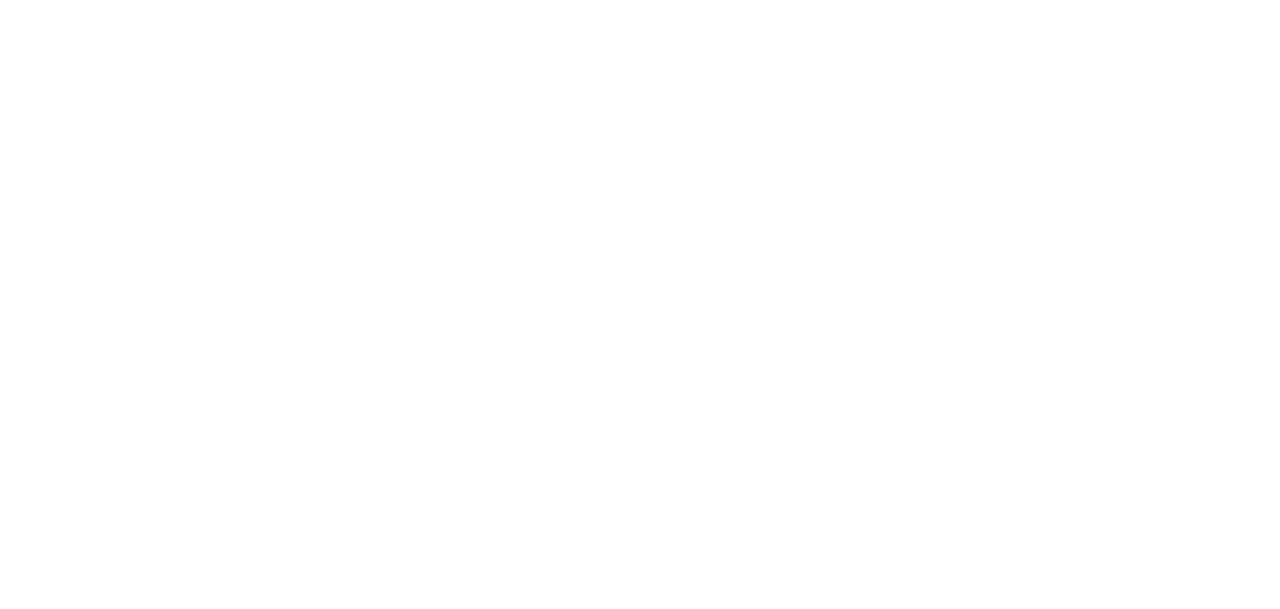
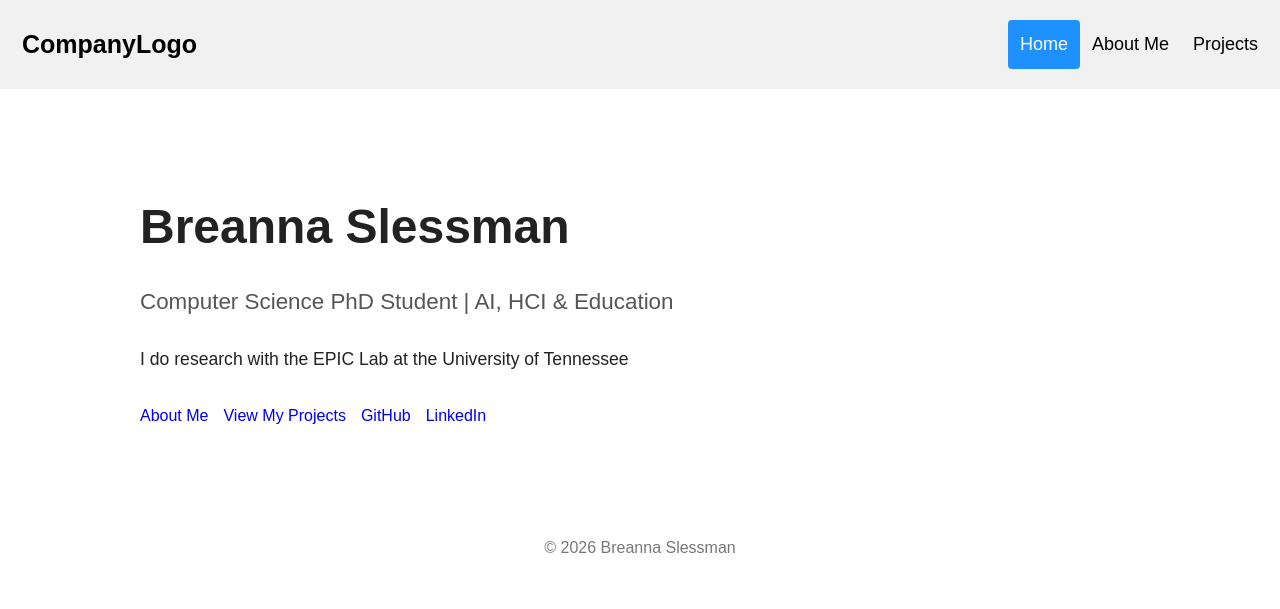
Before and after one commit to breanna-s/breanna-s.github.io, a plain HTML site: page projects.html in a window 1280 px wide. Drawn offline with Linux system fonts and the light colour scheme.

Commit message:
Trying to update the navigation?

```diff
--- a/about.html
+++ b/about.html
@@ -0,0 +1,47 @@
+<!DOCTYPE html>
+<html lang="en">
+
+<head>
+    <meta charset="UTF-8">
+    <meta name="viewport" content="width=device-width, initial-scale=1.0">
+
+    <title>Breanna Slessman</title>
+
+    <link rel="stylesheet" href="styles.css">
+</head>
+
+<body>
+
+    <div class="header">
+      <a href="#default" class="logo">CompanyLogo</a>
+      <div class="header-right">
+        <a class="active" href="#index">Home</a>
+        <a href="#about">About Me</a>
+        <a href="#projects">Projects</a>
+      </div>
+    </div>
+
+    <main>
+
+        <section class="hero">
+            <h1>Breanna Slessman</h1>
+
+            <p>
+                I am a Computer Science PhD student at the University
+                of Tennessee researching human-centered AI, education,
+                and human-computer interaction.
+            <br>
+                I also have many skills and interests outside of computer science,
+                including digital art and writing.
+            </p>
+
+        </section>
+
+    </main>
+
+    <footer>
+        <p>© 2026 Breanna Slessman</p>
+    </footer>
+
+</body>
+</html>
--- a/projects.html
+++ b/projects.html
@@ -0,0 +1,53 @@
+<!DOCTYPE html>
+<html lang="en">
+
+<head>
+    <meta charset="UTF-8">
+    <meta name="viewport" content="width=device-width, initial-scale=1.0">
+
+    <title>Breanna Slessman</title>
+
+    <link rel="stylesheet" href="styles.css">
+</head>
+
+<body>
+
+    <div class="header">
+      <a href="#default" class="logo">CompanyLogo</a>
+      <div class="header-right">
+        <a class="active" href="#index">Home</a>
+        <a href="#about">About Me</a>
+        <a href="#projects">Projects</a>
+      </div>
+    </div>
+
+    <main>
+
+        <section class="hero">
+            <h1>Breanna Slessman</h1>
+
+            <h2>
+                Computer Science PhD Student
+                | AI, HCI & Education
+            </h2>
+
+            <p>
+                I do research with the EPIC Lab at the University of Tennessee
+            </p>
+
+            <div class="links">
+                <a href="about.html">About Me</a>
+                <a href="projects.html">View My Projects</a>
+                <a href="https://github.com/breanna-s">GitHub</a>
+                <a href="https://www.linkedin.com/">LinkedIn</a>
+            </div>
+        </section>
+
+    </main>
+
+    <footer>
+        <p>© 2026 Breanna Slessman</p>
+    </footer>
+
+</body>
+</html>
--- a/styles.css
+++ b/styles.css
@@ -11,23 +11,58 @@ body {
 
 /* ---------- Navigation ---------- */
 
-header {
-    padding: 20px 40px;
-    border-bottom: 1px solid #ddd;
+/* Style the header with a grey background and some padding */
+.header {
+  overflow: hidden;
+  background-color: #f1f1f1;
+  padding: 20px 10px;
 }
 
-nav {
-    display: flex;
-    gap: 25px;
+/* Style the header links */
+.header a {
+  float: left;
+  color: black;
+  text-align: center;
+  padding: 12px;
+  text-decoration: none;
+  font-size: 18px;
+  line-height: 25px;
+  border-radius: 4px;
 }
 
-nav a {
-    text-decoration: none;
-    color: #222;
+/* Style the logo link (notice that we set the same value of line-height and font-size to prevent the header to increase when the font gets bigger */
+.header a.logo {
+  font-size: 25px;
+  font-weight: bold;
 }
 
-nav a:hover {
-    text-decoration: underline;
+/* Change the background color on mouse-over */
+.header a:hover {
+  background-color: #ddd;
+  color: black;
+}
+
+/* Style the active/current link*/
+.header a.active {
+  background-color: dodgerblue;
+  color: white;
+}
+
+/* Float the link section to the right */
+.header-right {
+  float: right;
+}
+
+/* Add media queries for responsiveness - when the screen is 500px wide or less, stack the links on top of each other */
+@media screen and (max-width: 500px) {
+  .header a {
+    float: none;
+    display: block;
+    text-align: left;
+  }
+  .header-right {
+    float: none;
+  }
 }
 
 
```
Also changed, not shown: index.html (+9 -8 lines).
